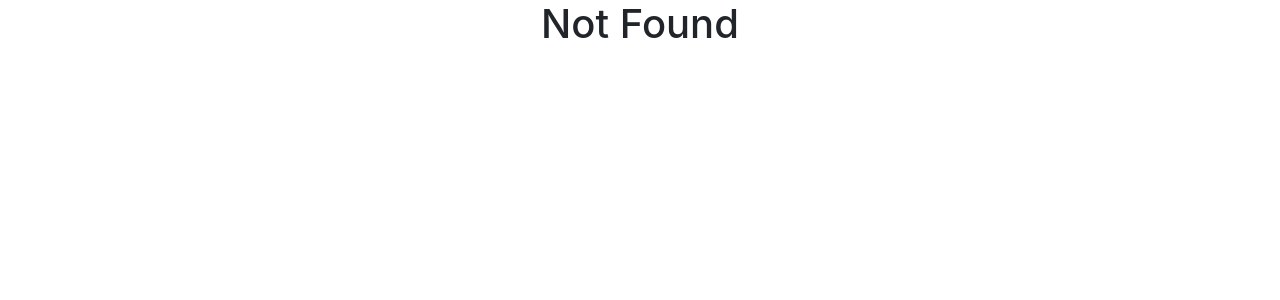
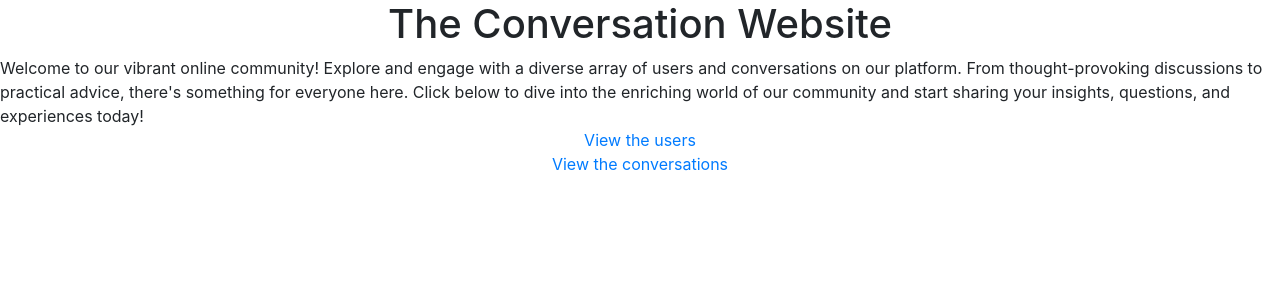
Before and after one commit to calipo365/chat-app, a React (Create React App) app in the folder lab_4/chat-app-npx/: page / in a window 1280 px wide. Shown: the top 300 px of the page. Built offline with nearby package versions, Linux system fonts and the light colour scheme.

Commit message:
Added homepage

```diff
--- a/lab_4/chat-app-npx/src/components/Conversations.tsx
+++ b/lab_4/chat-app-npx/src/components/Conversations.tsx
@@ -108,6 +108,9 @@ const Conversations = () => {
                             </div>
                         </div>
                     </div>
+                    <div>
+                        <Link to={"http://localhost:8080"}>Back to homepage</Link>
+                    </div>
             </div>
         )
     }
--- a/lab_4/chat-app-npx/src/components/NotFound.tsx
+++ b/lab_4/chat-app-npx/src/components/NotFound.tsx
@@ -1,5 +1,20 @@
+import {Link} from 'react-router-dom';
+
 const NotFound = () => {
-    return(<h1>Not Found</h1>)
+    return(
+        <div>
+            <h1>The Conversation Website</h1>
+            <body>Welcome to our vibrant online community! Explore and engage with a diverse array of users and conversations on our platform.
+                From thought-provoking discussions to practical advice, there's something for everyone here.
+                Click below to dive into the enriching world of our community and start sharing your insights, questions, and experiences today!</body>
+                <div>
+                    <body>      </body>
+                    <Link to={"/users"}> View the users </Link>
+                    <body>      </body>
+                    <Link to={"/conversations"}> View the conversations </Link>
+                </div>
+        </div>
+    )
 }
 
 export default NotFound;
--- a/lab_4/chat-app-npx/src/components/Users.tsx
+++ b/lab_4/chat-app-npx/src/components/Users.tsx
@@ -106,6 +106,9 @@ const Users = () => {
                             </div>
                         </div>
                     </div>
+                    <div>
+                        <Link to={"http://localhost:8080"}>Back to homepage</Link>
+                    </div>
             </div>
         )
     }
```
Also changed, not shown: 1 other file (tests, documents, lock files or other folders).
